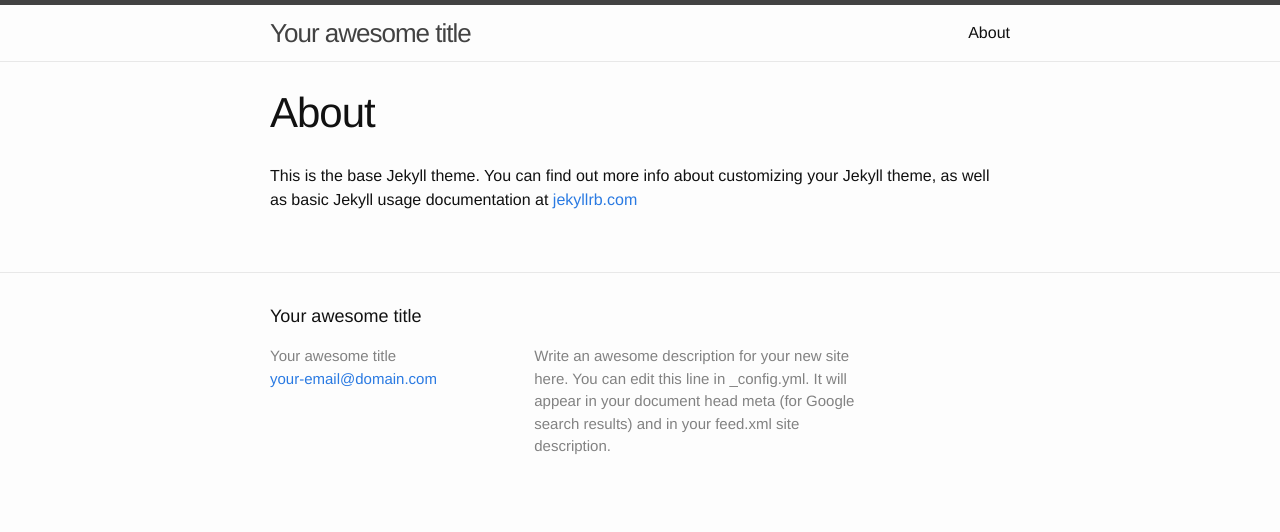
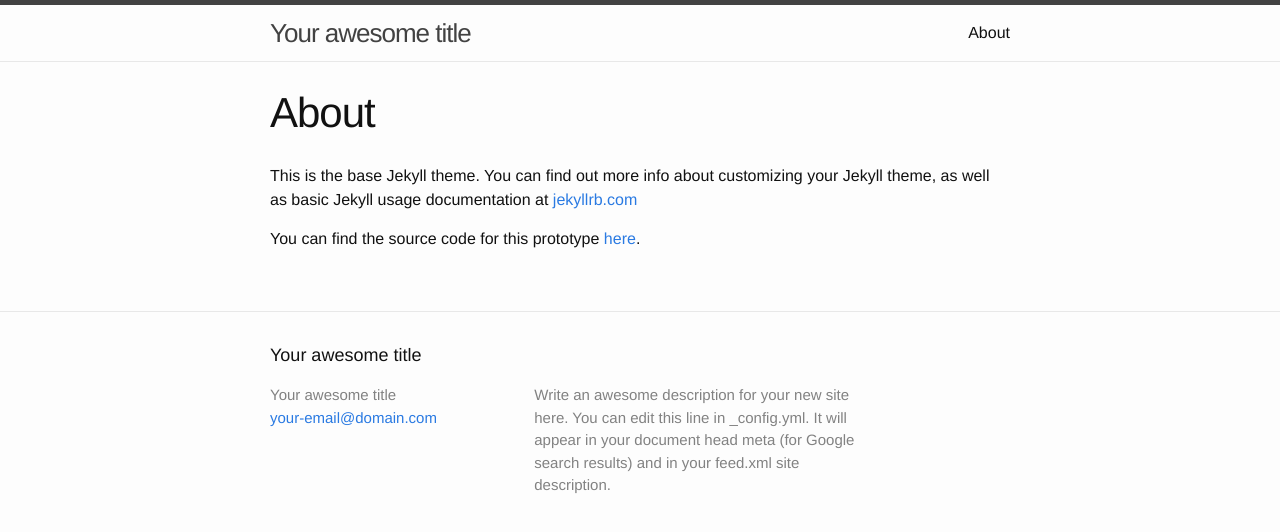
Before and after one commit to adborden/jekyll-prototype, a Jekyll site: the page built from about.md, in a window 1280 px wide. Shown: the top 532 px of the page. Built offline with Jekyll 4.4.1, drawn with Linux system fonts in a browser that asks for light colours.

Commit message:
Link to prototype source

```diff
--- a/_config.yml
+++ b/_config.yml
@@ -14,6 +14,7 @@ description: > # this means to ignore newlines until "baseurl:"
   Google search results) and in your feed.xml site description.
 baseurl: "" # the subpath of your site, e.g. /blog
 url: "http://yourdomain.com" # the base hostname & protocol for your site
+source_url: "https://github.com/adborden/jekyll-prototype" # Where you can find the source to this prototype
 
 # Build settings
 markdown: kramdown
--- a/about.md
+++ b/about.md
@@ -5,3 +5,5 @@ permalink: /about/
 ---
 
 This is the base Jekyll theme. You can find out more info about customizing your Jekyll theme, as well as basic Jekyll usage documentation at [jekyllrb.com](http://jekyllrb.com/)
+
+You can find the source code for this prototype [here]({{ site.source_url }}).
```
